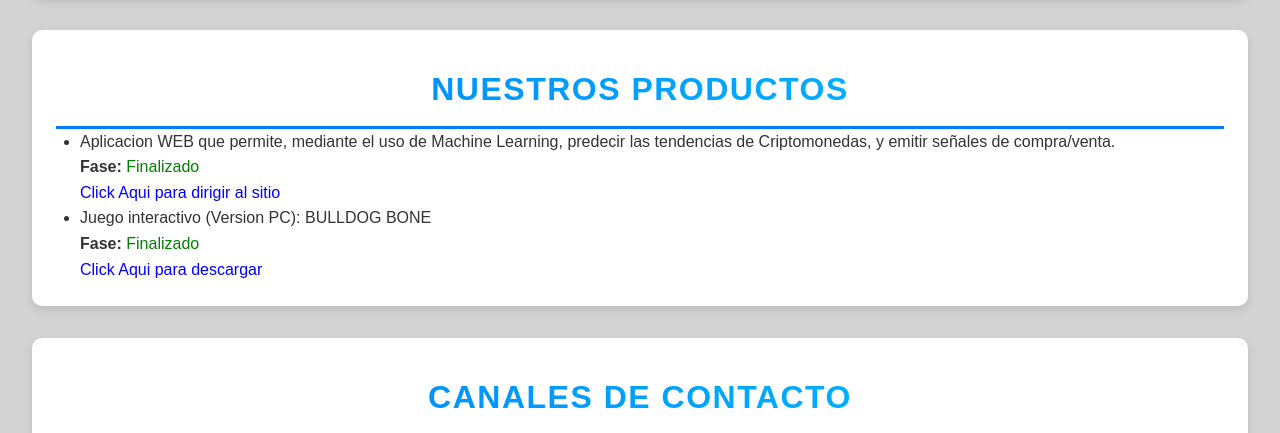
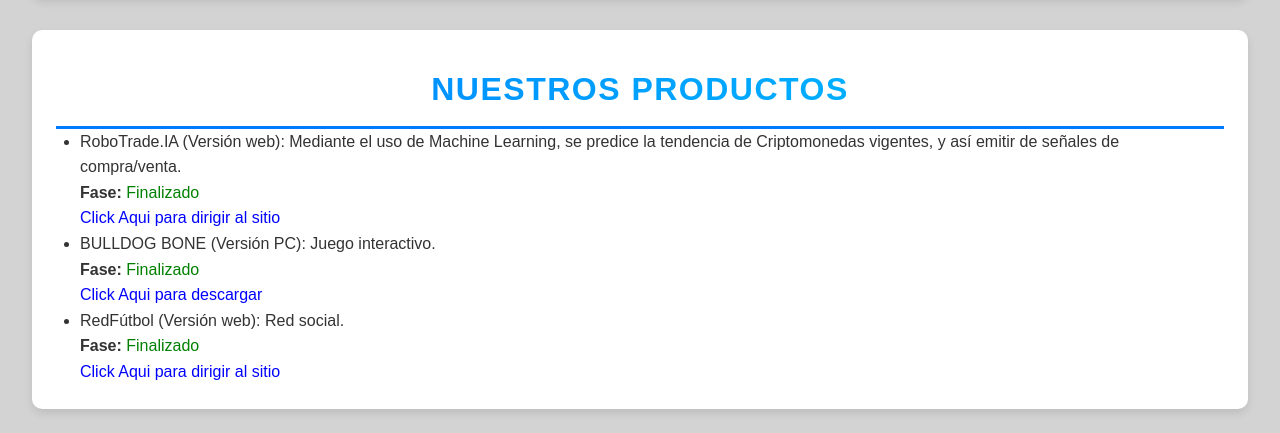
Before and after one commit to LionIA-2025/sitioweb, a plain HTML site: page index.html in a window 1280 px wide. Shown: the part 1526-1959 px from the top of the page. Drawn offline with Linux system fonts and the light colour scheme.

Commit message:
v5.0 - Se agrega producto RF

```diff
--- a/index.html
+++ b/index.html
@@ -219,15 +219,18 @@
     <section id="products">
         <h2>Nuestros productos</h2>
         <ul>
-            <li>Aplicacion WEB que permite, mediante el uso de Machine Learning, predecir las tendencias de Criptomonedas, y emitir señales de compra/venta.
+            <li>RoboTrade.IA (Versión web): Mediante el uso de Machine Learning, se predice la tendencia de Criptomonedas vigentes, y así emitir de señales de compra/venta.
                 <p><span class="texto-estilizado1">Fase:</span> <span class="texto-verde">Finalizado</span></p>
                 <p><a href="https://sw-robotrade-ia.onrender.com" target="_blank" rel="noopener noreferrer" class="site">Click Aqui para dirigir al sitio</a> </p>
             </li>
-            <li>Juego interactivo (Version PC): BULLDOG BONE
+            <li>BULLDOG BONE (Versión PC): Juego interactivo.
                 <p><span class="texto-estilizado1">Fase:</span> <span class="texto-verde">Finalizado</span></p>
                 <p><a href="https://lion-ia-software.itch.io/bulldog-bone" target="_blank" rel="noopener noreferrer" class="site">Click Aqui para descargar</a> </p>
             </li>
-
+            <li>RedFútbol (Versión web): Red social.
+                <p><span class="texto-estilizado1">Fase:</span> <span class="texto-verde">Finalizado</span></p>
+                <p><a href="https://sw-redfutbol.onrender.com" target="_blank" rel="noopener noreferrer" class="site">Click Aqui para dirigir al sitio</a> </p>
+            </li>
         </ul>
     </section>
 
```
